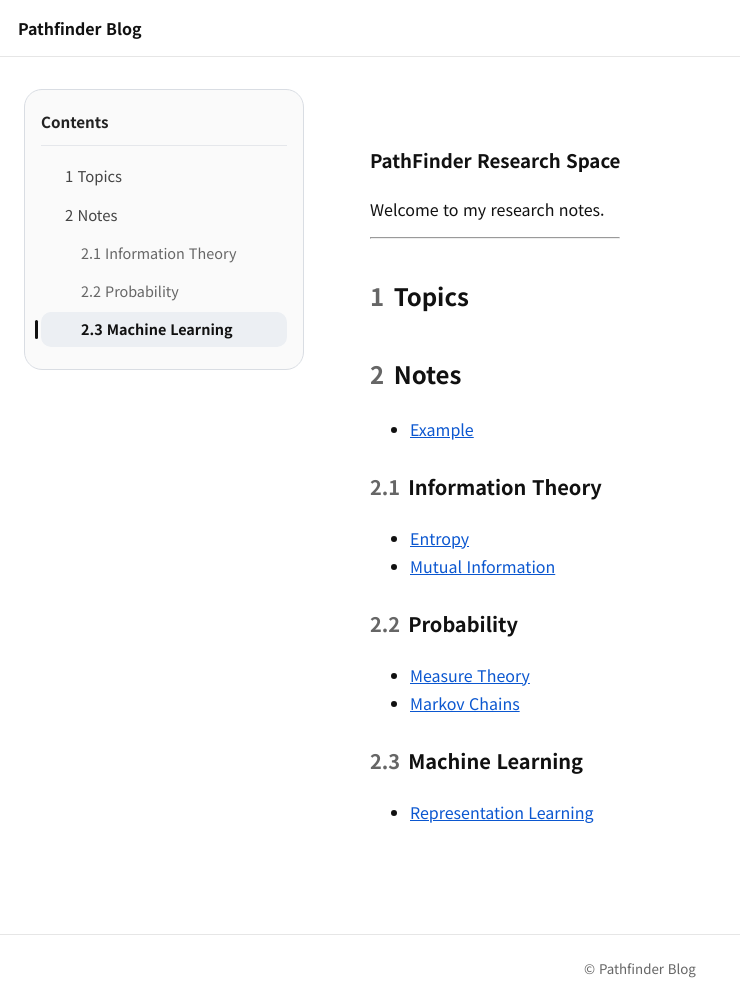
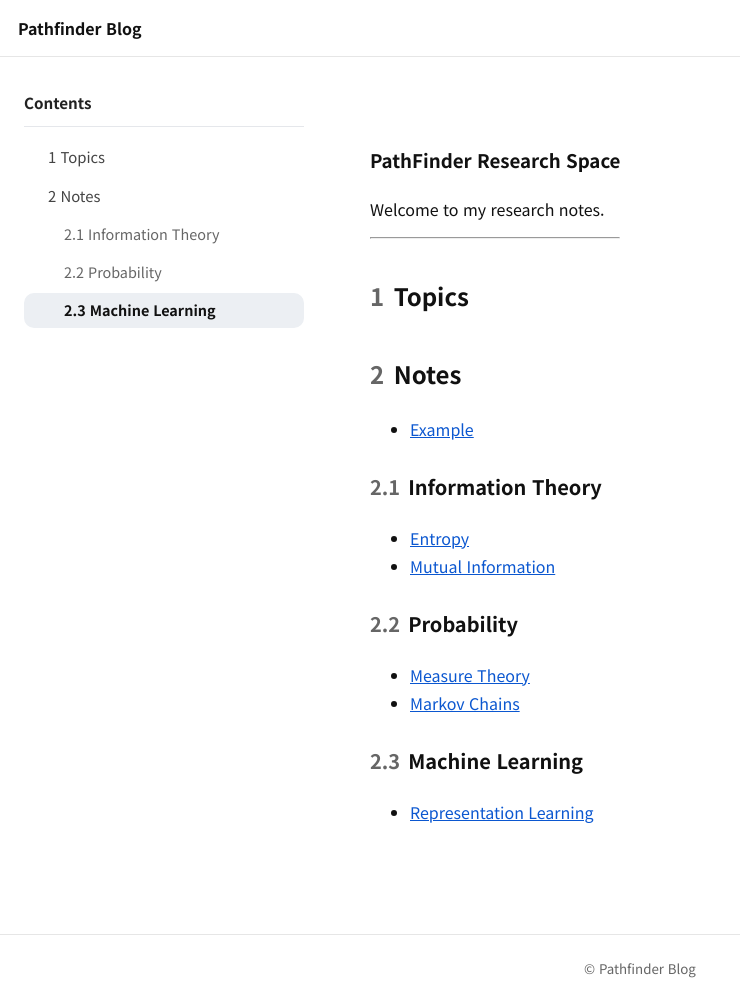
Before and after one commit to pathfinder-J/pathfinder-J.github.io, a Jekyll site: the page built from index.md, in a window 1280 px wide and 999 px high. Shown: the whole window, without its empty margins (0-740 px from the left). Built offline with Jekyll 4.4.1, drawn with Linux system fonts in a browser that asks for light colours; our own code applies the rules of GitHub Pages for plain Markdown files.

Commit message:
Update toc.css

```diff
--- a/assets/css/toc.css
+++ b/assets/css/toc.css
@@ -10,11 +10,14 @@
   margin: 0 auto;
   padding: 32px 24px;
   box-sizing: border-box;
+  overflow: visible;
 }
 
 .page-toc-column {
   width: 280px;
   flex: 0 0 280px;
+  align-self: flex-start;
+  overflow: visible;
 }
 
 .post-toc {
@@ -22,11 +25,6 @@
   top: 24px;
   max-height: calc(100vh - 48px);
   overflow-y: auto;
-  padding: 18px 16px;
-  border: 1px solid #d9dde3;
-  border-radius: 18px;
-  background: #fafafa;
-  box-sizing: border-box;
 }
 
 .post-toc::before {
```
